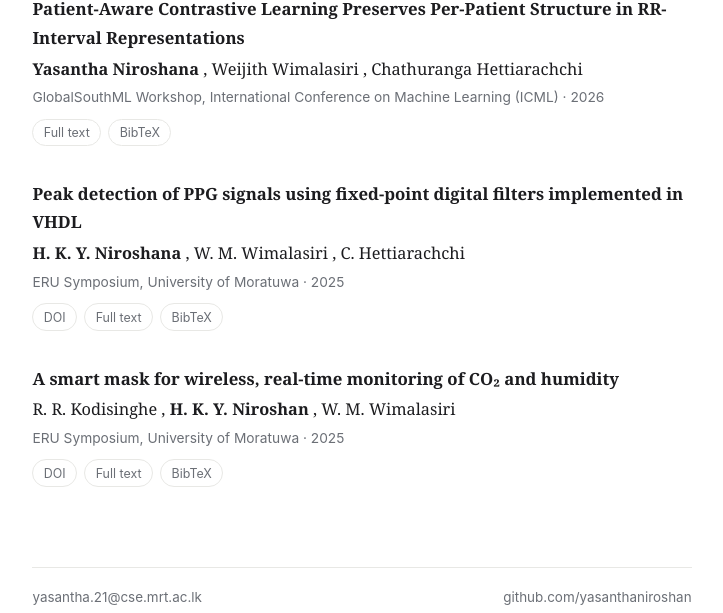
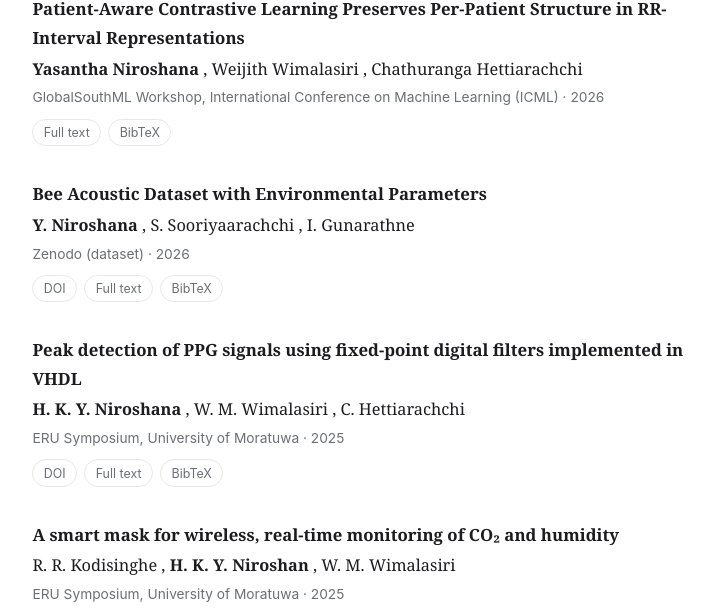
Before and after one commit to yasanthaniroshan/yasanthaniroshan.github.io, an Astro site: page /publications in a window 1280 px wide. Shown: the part 161-774 px from the top of the page, without its empty margins (278-1001 px from the left). Built offline with nearby package versions, Linux system fonts and the light colour scheme; Astro itself is replaced by a stand-in of ours.

Commit message:
Update CV PDF and publications: TA continued, arXiv ref, bee acoustic dataset
- CV rebuilt: degree completed, RA position, Scholar/ORCID in header,
  bold author name fixed (mkbibname hooks), ICML paper first, arXiv note,
  TA ongoing with CS3631 & CS4363
- Portfolio: TA entry updated to Present with new modules; Zenodo bee
  acoustic dataset added to publications

```diff
--- a/src/data/publications.ts
+++ b/src/data/publications.ts
@@ -30,6 +30,22 @@ export const publications: Publication[] = [
   booktitle = {GlobalSouthML Workshop, International Conference on Machine Learning (ICML)},
   year      = {2026},
   note      = {arXiv:2606.23570}
+}`,
+	},
+	{
+		title: 'Bee Acoustic Dataset with Environmental Parameters',
+		authors: ['Y. Niroshana', 'S. Sooriyaarachchi', 'I. Gunarathne'],
+		venue: 'Zenodo (dataset)',
+		year: 2026,
+		doi: '10.5281/zenodo.19739013',
+		link: 'https://doi.org/10.5281/zenodo.19739013',
+		bibtex: `@misc{niroshana2026_bee_dataset,
+  author    = {Y. Niroshana and S. Sooriyaarachchi and I. Gunarathne},
+  title     = {Bee Acoustic Dataset with Environmental Parameters},
+  year      = {2026},
+  publisher = {Zenodo},
+  doi       = {10.5281/zenodo.19739013},
+  url       = {https://doi.org/10.5281/zenodo.19739013}
 }`,
 	},
 	{
--- a/src/pages/index.astro
+++ b/src/pages/index.astro
@@ -68,7 +68,10 @@ import Base from '../layouts/Base.astro';
 	</div>
 	<div class="cv-item">
 		<p class="role"><strong>Teaching Assistant</strong> — University of Moratuwa</p>
-		<p class="meta">Jul 2025 – 2026 · CS3283 and CS3340</p>
+		<p class="meta">
+			Jul 2025 – Present · CS3631 Deep Neural Networks, CS4363 Hardware Description Languages
+			(previously CS3283, CS3340)
+		</p>
 	</div>
 	<div class="cv-item">
 		<p class="role"><strong>Embedded Software Engineer Intern</strong> — Ackcio</p>
```
Also changed, not shown: 1 other file.
